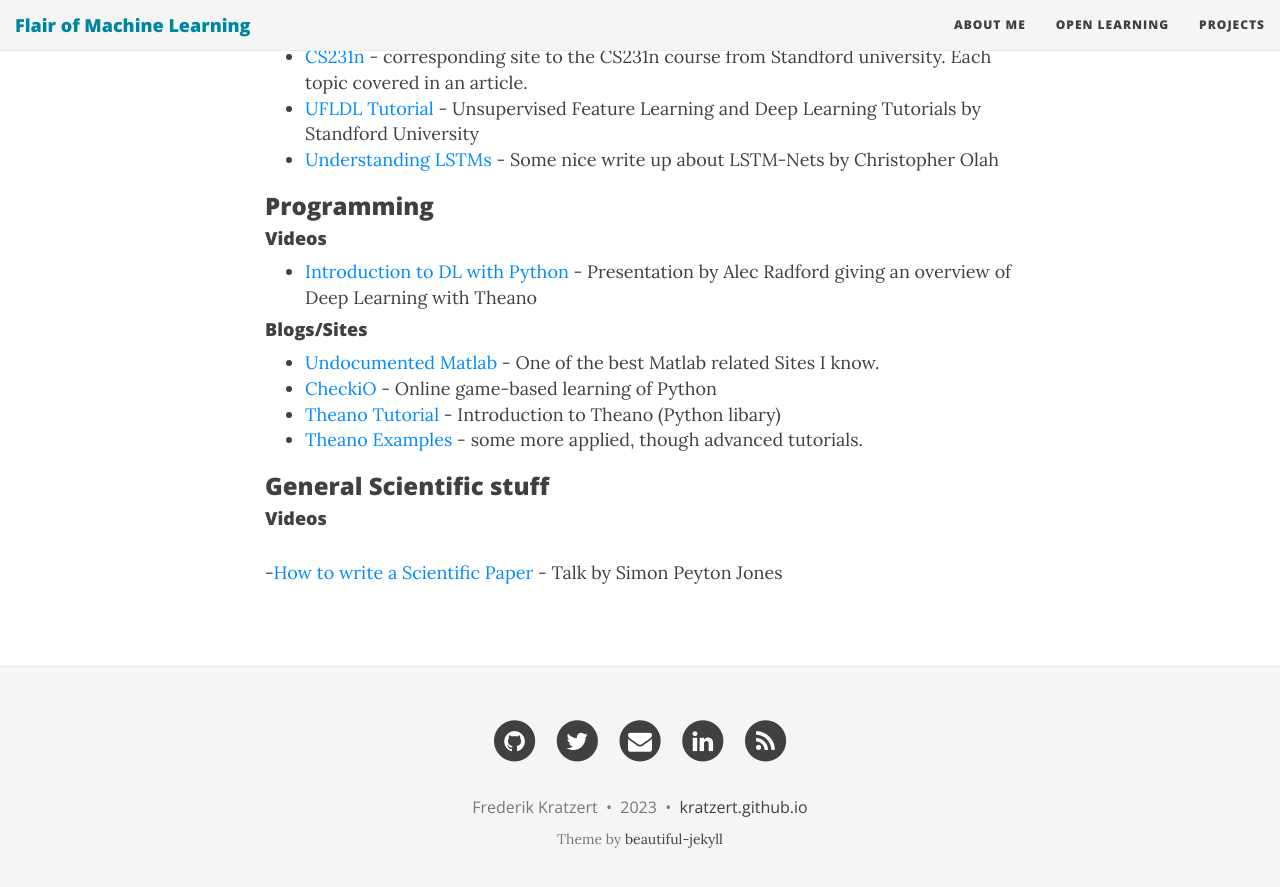
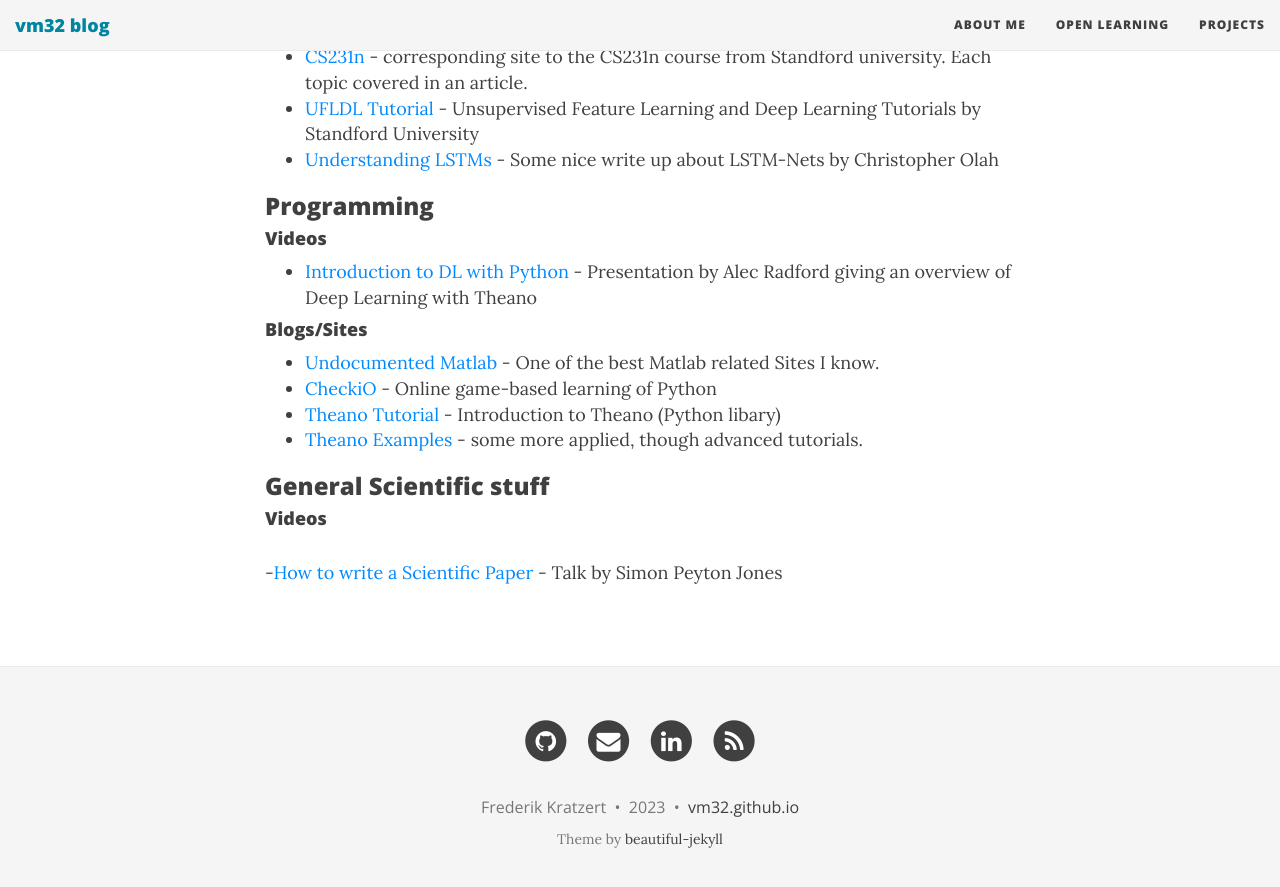
Before and after one commit to vm32/vm32.github.io, a Jekyll site: the page built from openlearning.md, in a window 1280 px wide and 900 px high, scrolled down 1185 px. Shown: the top 887 px of the window. Built offline with Jekyll 4.4.1, drawn with Linux system fonts in a browser that asks for light colours; nearby versions of some CDN libraries.

Commit message:
Update _config.yml

```diff
--- a/_config.yml
+++ b/_config.yml
@@ -4,7 +4,7 @@
 # baseurl is the website's URL without the hostname
 
 # If you are building a simple GitHub user page (http://username.github.io) then use these settings:
-url: "https://kratzert.github.io"
+url: "https://vm32.github.io"
 baseurl: ""
 
 # If you are building a GitHub project page then use these settings:
@@ -14,7 +14,7 @@ baseurl: ""
 # Of course don't forget to change the username and projectname to YOUR username and project
 
 # Name of website
-title: Flair of Machine Learning
+title: vm32 blog
 
 # Short description of your site
 description: A virtual proof that name is awesome!
@@ -58,10 +58,10 @@ avatar: "/img/avatar.jpg"
 # Important: you must keep the "name" parameter, everything else you can remove
 author:
   name: Frederik Kratzert
-  email: "f.kratzert@gmail.com"
-  github: kratzert
-  twitter: fkratzert
-  linkedin: frederik-kratzert-226a33148
+  email: "@gmail.com"
+  github: vm32
+  twitter:
+  linkedin: abdullahshehri1337
   xing: yourname
   stackoverflow: yourlink
 
@@ -87,14 +87,14 @@ share-links-active:
 
 # How to display the link to the website in the footer
 # Remove this if you don't want a link in the footer
-url-pretty: "kratzert.github.io"  # eg. "deanattali.com/beautiful-jekyll"
+url-pretty: "vm32.github.io"  # eg. "deanattali.com/beautiful-jekyll"
 
 # --- Misc --- #
 # Fill in your Disqus shortname (NOT the userid) if you want to support Disqus comments
-disqus: "kratzertblog"
+disqus: "vm32tblog"
 
 # Fill in your Google Analytics ID to track your website using GA
-google_analytics: "UA-96660715-1"
+google_analytics: ""
 
 # Google Tag Manager ID
 #gtm: ""
```
